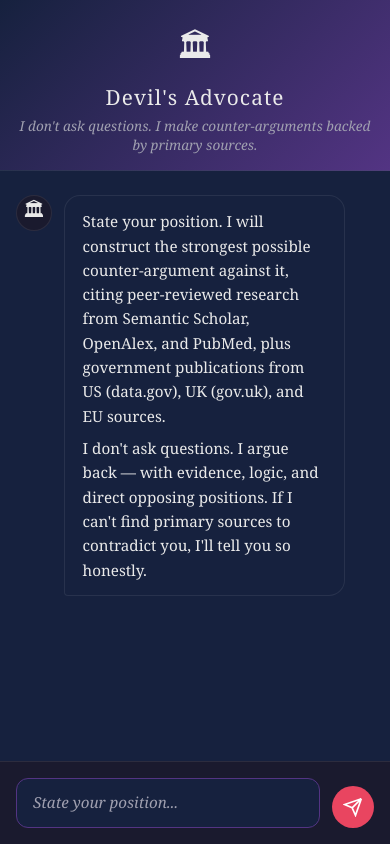
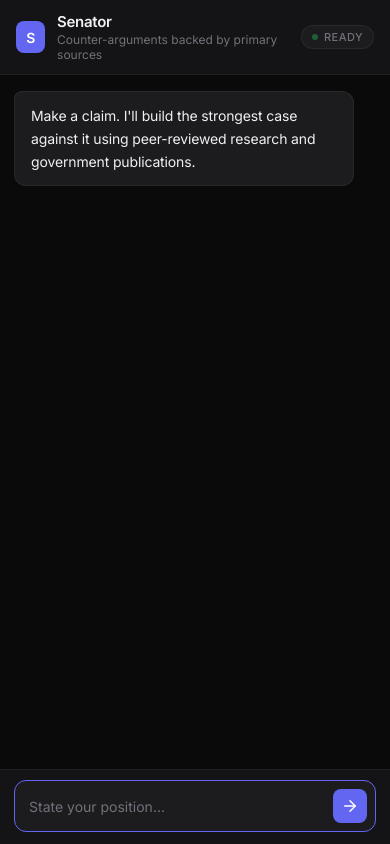
Before and after one commit to lonniemcbride/socrates-sample, a plain HTML site: page index.html in a window 390 px wide. Drawn offline with Linux system fonts and the light colour scheme.

Commit message:
Redesign: sleek minimal UI, rename to Senator
- Complete visual redesign with modern dark theme
- Inter + JetBrains Mono fonts for clean, professional look
- Minimal layout: no avatars, no clutter, pure content focus
- Indigo accent color with subtle borders and surfaces
- Compact header with live status indicator
- Source citations displayed in monospace block with styled links
- Responsive design for mobile
- Renamed from Devil's Advocate to Senator
- All references updated (classes, roles, labels)

```diff
--- a/index.html
+++ b/index.html
@@ -3,40 +3,47 @@
 <head>
     <meta charset="UTF-8">
     <meta name="viewport" content="width=device-width, initial-scale=1.0">
-    <title>Devil's Advocate</title>
+    <title>Senator</title>
+    <link rel="preconnect" href="https://fonts.googleapis.com">
+    <link rel="preconnect" href="https://fonts.gstatic.com" crossorigin>
+    <link href="https://fonts.googleapis.com/css2?family=Inter:wght@300;400;500;600&family=JetBrains+Mono:wght@400&display=swap" rel="stylesheet">
     <link rel="stylesheet" href="style.css">
 </head>
 <body>
-    <div class="app-container">
-        <header class="app-header">
-            <div class="header-icon">&#x1F3DB;</div>
-            <h1>Devil's Advocate</h1>
-            <p class="subtitle">I don't ask questions. I make counter-arguments backed by primary sources.</p>
+    <div class="app">
+        <header class="header">
+            <div class="header-left">
+                <div class="logo">S</div>
+                <div class="header-text">
+                    <h1>Senator</h1>
+                    <p>Counter-arguments backed by primary sources</p>
+                </div>
+            </div>
+            <div class="header-status" id="statusDot">
+                <span class="dot"></span>
+                <span class="status-text">Ready</span>
+            </div>
         </header>
 
-        <div class="chat-container" id="chatContainer">
-            <div class="message socrates">
-                <div class="message-avatar">&#x1F3DB;</div>
-                <div class="message-content">
-                    <p>State your position. I will construct the strongest possible counter-argument against it, citing peer-reviewed research from Semantic Scholar, OpenAlex, and PubMed, plus government publications from US (data.gov), UK (gov.uk), and EU sources.</p>
-                    <p>I don't ask questions. I argue back — with evidence, logic, and direct opposing positions. If I can't find primary sources to contradict you, I'll tell you so honestly.</p>
+        <main class="chat" id="chatContainer">
+            <div class="message senator">
+                <div class="msg-body">
+                    <p>Make a claim. I'll build the strongest case against it using peer-reviewed research and government publications.</p>
                 </div>
             </div>
-        </div>
+        </main>
 
-        <form class="input-area" id="inputForm">
-            <textarea
-                id="userInput"
-                placeholder="State your position..."
-                rows="1"
-                autofocus
-            ></textarea>
-            <button type="submit" id="sendBtn" title="Send">
-                <svg width="20" height="20" viewBox="0 0 24 24" fill="none" stroke="currentColor" stroke-width="2">
-                    <path d="M22 2L11 13M22 2L15 22L11 13M22 2L2 9L11 13"/>
-                </svg>
-            </button>
-        </form>
+        <footer class="input-bar">
+            <form id="inputForm" class="input-form">
+                <textarea id="userInput" placeholder="State your position..." rows="1" autofocus></textarea>
+                <button type="submit" id="sendBtn" aria-label="Send">
+                    <svg width="18" height="18" viewBox="0 0 24 24" fill="none" stroke="currentColor" stroke-width="2" stroke-linecap="round" stroke-linejoin="round">
+                        <line x1="5" y1="12" x2="19" y2="12"></line>
+                        <polyline points="12 5 19 12 12 19"></polyline>
+                    </svg>
+                </button>
+            </form>
+        </footer>
     </div>
 
     <script src="app.js"></script>
--- a/style.css
+++ b/style.css
@@ -1,293 +1,305 @@
-* {
-    margin: 0;
-    padding: 0;
-    box-sizing: border-box;
-}
+* { margin: 0; padding: 0; box-sizing: border-box; }
 
 :root {
-    --bg-primary: #1a1a2e;
-    --bg-secondary: #16213e;
-    --bg-chat: #0f3460;
-    --accent: #e94560;
-    --accent-soft: #533483;
-    --text-primary: #eaeaea;
-    --text-secondary: #a0a0b0;
-    --user-bg: #533483;
-    --socrates-bg: #16213e;
-    --border: rgba(255, 255, 255, 0.08);
-    --shadow: 0 4px 20px rgba(0, 0, 0, 0.3);
+    --bg: #0a0a0b;
+    --surface: #141416;
+    --surface-2: #1c1c1f;
+    --surface-3: #252528;
+    --border: rgba(255, 255, 255, 0.06);
+    --border-hover: rgba(255, 255, 255, 0.12);
+    --text: #f0f0f2;
+    --text-2: #a1a1aa;
+    --text-3: #71717a;
+    --accent: #6366f1;
+    --accent-hover: #818cf8;
+    --accent-subtle: rgba(99, 102, 241, 0.1);
+    --user-bg: #1e1b4b;
+    --senator-bg: #141416;
+    --green: #22c55e;
+    --radius: 12px;
+    --radius-sm: 8px;
+    --radius-lg: 16px;
+    --transition: 0.15s ease;
 }
 
 html, body {
     height: 100%;
-    font-family: 'Georgia', 'Times New Roman', serif;
-    background: var(--bg-primary);
-    color: var(--text-primary);
+    font-family: 'Inter', -apple-system, BlinkMacSystemFont, sans-serif;
+    background: var(--bg);
+    color: var(--text);
+    -webkit-font-smoothing: antialiased;
 }
 
-.app-container {
+.app {
     display: flex;
     flex-direction: column;
     height: 100vh;
-    max-width: 800px;
+    max-width: 720px;
     margin: 0 auto;
-    background: var(--bg-secondary);
-    box-shadow: var(--shadow);
+    border-left: 1px solid var(--border);
+    border-right: 1px solid var(--border);
 }
 
-.app-header {
-    text-align: center;
-    padding: 1.5rem 1rem 1rem;
+/* Header */
+.header {
+    display: flex;
+    align-items: center;
+    justify-content: space-between;
+    padding: 0.875rem 1.25rem;
     border-bottom: 1px solid var(--border);
-    background: linear-gradient(135deg, var(--bg-secondary), var(--accent-soft));
+    background: var(--surface);
+    backdrop-filter: blur(12px);
+    position: sticky;
+    top: 0;
+    z-index: 10;
 }
 
-.header-icon {
-    font-size: 2rem;
-    margin-bottom: 0.3rem;
+.header-left {
+    display: flex;
+    align-items: center;
+    gap: 0.75rem;
 }
 
-.app-header h1 {
-    font-size: 1.5rem;
-    font-weight: 400;
-    letter-spacing: 0.05em;
-    color: var(--text-primary);
+.logo {
+    width: 32px;
+    height: 32px;
+    border-radius: var(--radius-sm);
+    background: var(--accent);
+    display: flex;
+    align-items: center;
+    justify-content: center;
+    font-weight: 600;
+    font-size: 0.875rem;
+    color: white;
+    letter-spacing: -0.02em;
 }
 
-.subtitle {
-    font-size: 0.85rem;
-    color: var(--text-secondary);
-    font-style: italic;
-    margin-top: 0.3rem;
+.header-text h1 {
+    font-size: 0.9375rem;
+    font-weight: 600;
+    letter-spacing: -0.02em;
+    color: var(--text);
 }
 
-.chat-container {
+.header-text p {
+    font-size: 0.75rem;
+    color: var(--text-3);
+    margin-top: 1px;
+}
+
+.header-status {
+    display: flex;
+    align-items: center;
+    gap: 0.375rem;
+    padding: 0.25rem 0.625rem;
+    border-radius: 100px;
+    background: var(--surface-2);
+    border: 1px solid var(--border);
+}
+
+.dot {
+    width: 6px;
+    height: 6px;
+    border-radius: 50%;
+    background: var(--green);
+    animation: pulse-dot 2s ease-in-out infinite;
+}
+
+@keyframes pulse-dot {
+    0%, 100% { opacity: 1; }
+    50% { opacity: 0.4; }
+}
+
+.status-text {
+    font-size: 0.6875rem;
+    color: var(--text-3);
+    font-weight: 500;
+    text-transform: uppercase;
+    letter-spacing: 0.04em;
+}
+
+/* Chat */
+.chat {
     flex: 1;
     overflow-y: auto;
-    padding: 1.5rem 1rem;
+    padding: 1.5rem 1.25rem;
     display: flex;
     flex-direction: column;
-    gap: 1.2rem;
+    gap: 1rem;
     scroll-behavior: smooth;
 }
 
-.chat-container::-webkit-scrollbar {
-    width: 6px;
+.chat::-webkit-scrollbar { width: 4px; }
+.chat::-webkit-scrollbar-track { background: transparent; }
+.chat::-webkit-scrollbar-thumb { background: var(--surface-3); border-radius: 2px; }
+
+/* Messages */
+.message {
+    display: flex;
+    max-width: 88%;
+    animation: msg-in 0.3s ease;
 }
 
-.chat-container::-webkit-scrollbar-track {
-    background: transparent;
+@keyframes msg-in {
+    from { opacity: 0; transform: translateY(8px); }
+    to { opacity: 1; transform: translateY(0); }
 }
 
-.chat-container::-webkit-scrollbar-thumb {
-    background: var(--accent-soft);
-    border-radius: 3px;
+.message.user { align-self: flex-end; }
+.message.senator { align-self: flex-start; }
+
+.msg-body {
+    padding: 0.75rem 1rem;
+    border-radius: var(--radius);
+    font-size: 0.875rem;
+    line-height: 1.65;
+    letter-spacing: -0.01em;
 }
 
-.message {
-    display: flex;
-    gap: 0.75rem;
-    max-width: 85%;
-    animation: fadeIn 0.4s ease;
+.message.senator .msg-body {
+    background: var(--surface-2);
+    border: 1px solid var(--border);
+    border-top-left-radius: var(--radius-sm);
+    color: var(--text);
 }
 
-@keyframes fadeIn {
-    from {
-        opacity: 0;
-        transform: translateY(10px);
-    }
-    to {
-        opacity: 1;
-        transform: translateY(0);
-    }
+.message.user .msg-body {
+    background: var(--user-bg);
+    border: 1px solid rgba(99, 102, 241, 0.15);
+    border-top-right-radius: var(--radius-sm);
+    color: var(--text);
 }
 
-.message.user {
-    align-self: flex-end;
-    flex-direction: row-reverse;
+.msg-body p { margin-bottom: 0.5rem; }
+.msg-body p:last-child { margin-bottom: 0; }
+
+.msg-body a {
+    color: var(--accent-hover);
+    text-decoration: none;
+    font-family: 'JetBrains Mono', monospace;
+    font-size: 0.75rem;
+    padding: 0.125rem 0.375rem;
+    background: var(--accent-subtle);
+    border-radius: 4px;
+    transition: background var(--transition);
 }
 
-.message.socrates {
-    align-self: flex-start;
+.msg-body a:hover {
+    background: rgba(99, 102, 241, 0.2);
 }
 
-.message-avatar {
-    width: 36px;
-    height: 36px;
-    border-radius: 50%;
+/* Source citations block */
+.msg-body .sources {
+    margin-top: 0.75rem;
+    padding-top: 0.625rem;
+    border-top: 1px solid var(--border);
+    font-size: 0.75rem;
+    color: var(--text-3);
+    font-family: 'JetBrains Mono', monospace;
+    line-height: 1.7;
+}
+
+/* Typing indicator */
+.typing {
     display: flex;
     align-items: center;
-    justify-content: center;
-    font-size: 1.2rem;
-    flex-shrink: 0;
-    background: var(--bg-primary);
+    gap: 0.375rem;
+    padding: 0.75rem 1rem;
+    background: var(--surface-2);
     border: 1px solid var(--border);
+    border-radius: var(--radius);
+    border-top-left-radius: var(--radius-sm);
+    align-self: flex-start;
+    animation: msg-in 0.3s ease;
 }
 
-.message.user .message-avatar {
-    background: var(--accent);
-    font-size: 0.9rem;
+.typing span {
+    width: 5px;
+    height: 5px;
+    background: var(--text-3);
+    border-radius: 50%;
+    animation: typing-bounce 1.2s ease-in-out infinite;
 }
 
-.message-content {
-    padding: 0.85rem 1.1rem;
-    border-radius: 16px;
-    line-height: 1.6;
-    font-size: 0.95rem;
+.typing span:nth-child(2) { animation-delay: 0.15s; }
+.typing span:nth-child(3) { animation-delay: 0.3s; }
+
+@keyframes typing-bounce {
+    0%, 60%, 100% { transform: translateY(0); opacity: 0.4; }
+    30% { transform: translateY(-4px); opacity: 1; }
 }
 
-.message.socrates .message-content {
-    background: var(--socrates-bg);
-    border: 1px solid var(--border);
-    border-bottom-left-radius: 4px;
+.typing-label {
+    font-size: 0.6875rem;
+    color: var(--text-3);
+    margin-left: 0.375rem;
+    font-weight: 500;
 }
 
-.message.user .message-content {
-    background: var(--user-bg);
-    border-bottom-right-radius: 4px;
+/* Input bar */
+.input-bar {
+    padding: 0.75rem 1.25rem 1rem;
+    border-top: 1px solid var(--border);
+    background: var(--surface);
 }
 
-.message-content p {
-    margin-bottom: 0.5rem;
+.input-form {
+    display: flex;
+    align-items: flex-end;
+    gap: 0.5rem;
+    background: var(--surface-2);
+    border: 1px solid var(--border);
+    border-radius: var(--radius);
+    padding: 0.5rem 0.5rem 0.5rem 0.875rem;
+    transition: border-color var(--transition);
 }
 
-.message-content p:last-child {
-    margin-bottom: 0;
-}
-
-.typing-indicator {
-    display: flex;
-    gap: 4px;
-    padding: 0.5rem 0;
-}
-
-.typing-indicator span {
-    width: 8px;
-    height: 8px;
-    background: var(--text-secondary);
-    border-radius: 50%;
-    animation: bounce 1.4s ease-in-out infinite;
-}
-
-.typing-indicator span:nth-child(2) {
-    animation-delay: 0.2s;
-}
-
-.typing-indicator span:nth-child(3) {
-    animation-delay: 0.4s;
-}
-
-@keyframes bounce {
-    0%, 60%, 100% { transform: translateY(0); }
-    30% { transform: translateY(-6px); }
-}
-
-.input-area {
-    display: flex;
-    gap: 0.75rem;
-    padding: 1rem;
-    border-top: 1px solid var(--border);
-    background: var(--bg-primary);
-    align-items: flex-end;
+.input-form:focus-within {
+    border-color: var(--accent);
 }
 
 #userInput {
     flex: 1;
-    background: var(--bg-secondary);
-    border: 1px solid var(--border);
-    border-radius: 12px;
-    padding: 0.8rem 1rem;
-    color: var(--text-primary);
-    font-family: inherit;
-    font-size: 0.95rem;
+    background: transparent;
+    border: none;
+    color: var(--text);
+    font-family: 'Inter', sans-serif;
+    font-size: 0.875rem;
     resize: none;
     max-height: 120px;
     line-height: 1.5;
-    transition: border-color 0.2s;
+    padding: 0.375rem 0;
 }
 
-#userInput:focus {
-    outline: none;
-    border-color: var(--accent-soft);
-}
+#userInput:focus { outline: none; }
 
 #userInput::placeholder {
-    color: var(--text-secondary);
-    font-style: italic;
+    color: var(--text-3);
 }
 
 #sendBtn {
+    width: 34px;
+    height: 34px;
+    border-radius: var(--radius-sm);
     background: var(--accent);
     border: none;
-    border-radius: 50%;
-    width: 42px;
-    height: 42px;
     display: flex;
     align-items: center;
     justify-content: center;
     cursor: pointer;
     color: white;
-    transition: background 0.2s, transform 0.1s;
+    transition: background var(--transition), transform 0.1s;
     flex-shrink: 0;
 }
 
-#sendBtn:hover {
-    background: #d63851;
-    transform: scale(1.05);
+#sendBtn:hover { background: var(--accent-hover); }
+#sendBtn:active { transform: scale(0.92); }
+
+/* Responsive */
+@media (max-width: 600px) {
+    .app { border: none; }
+    .chat { padding: 1rem 0.875rem; }
+    .message { max-width: 94%; }
+    .header { padding: 0.75rem 1rem; }
+    .input-bar { padding: 0.625rem 0.875rem 0.75rem; }
 }
-
-#sendBtn:active {
-    transform: scale(0.95);
-}
-
-@media (max-width: 600px) {
-    .app-container {
-        max-width: 100%;
-    }
-
-    .message {
-        max-width: 92%;
-    }
-
-    .app-header h1 {
-        font-size: 1.3rem;
-    }
-}
-
-
-
-/* Source links */
-.message-content a {
-    color: #e94560;
-    text-decoration: underline;
-    font-size: 0.85rem;
-    transition: color 0.2s;
-}
-
-.message-content a:hover {
-    color: #ff6b81;
-}
-
-/* Searching status text */
-.typing-indicator + p {
-    font-size: 0.8rem;
-    color: #a0a0b0;
-    font-style: italic;
-    margin-top: 0.4rem;
-    animation: pulse 1.5s ease-in-out infinite;
-}
-
-@keyframes pulse {
-    0%, 100% { opacity: 0.6; }
-    50% { opacity: 1; }
-}
-
-/* Concession styling */
-.message.socrates .message-content p:first-child {
-    font-weight: normal;
-}
-
-/* Quote styling for source excerpts */
-.message-content p {
-    word-wrap: break-word;
-}
```
Also changed, not shown: app.js (+58 -23 lines).
